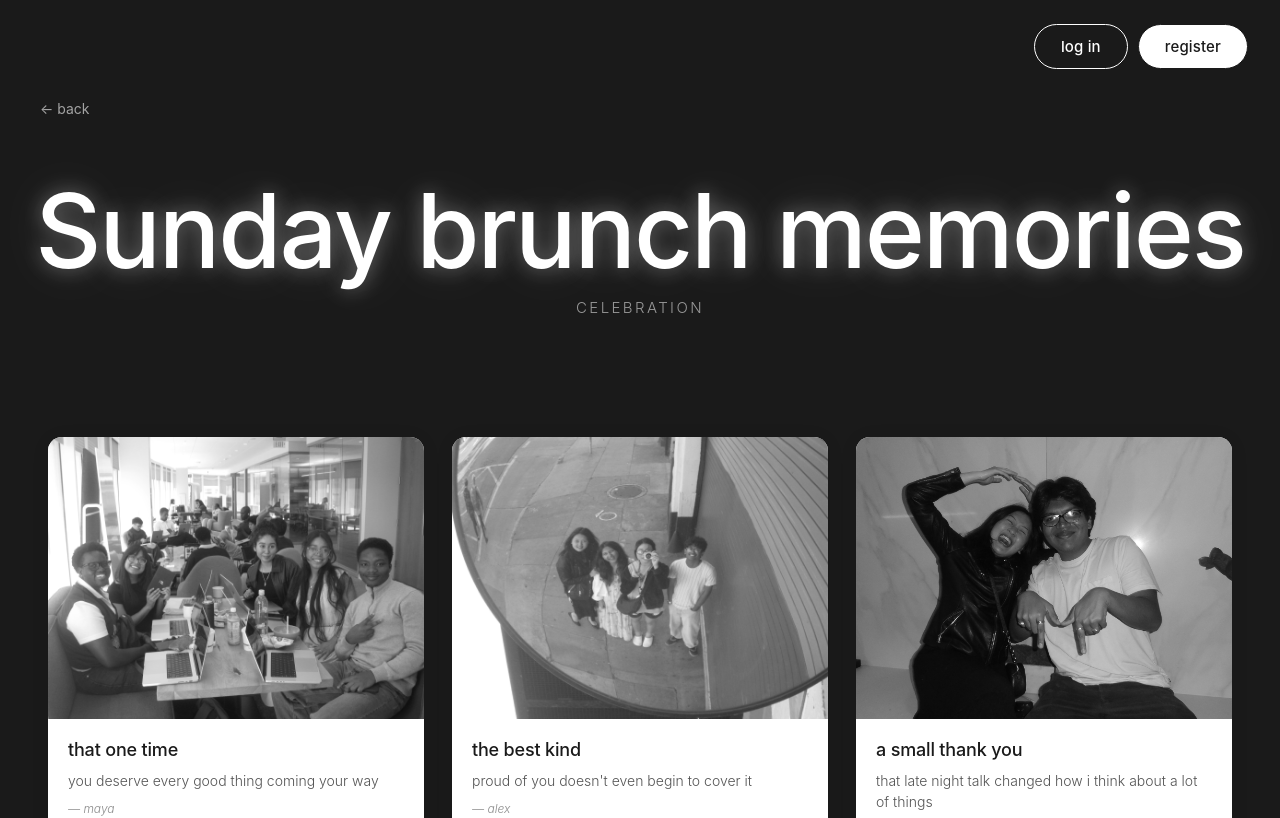
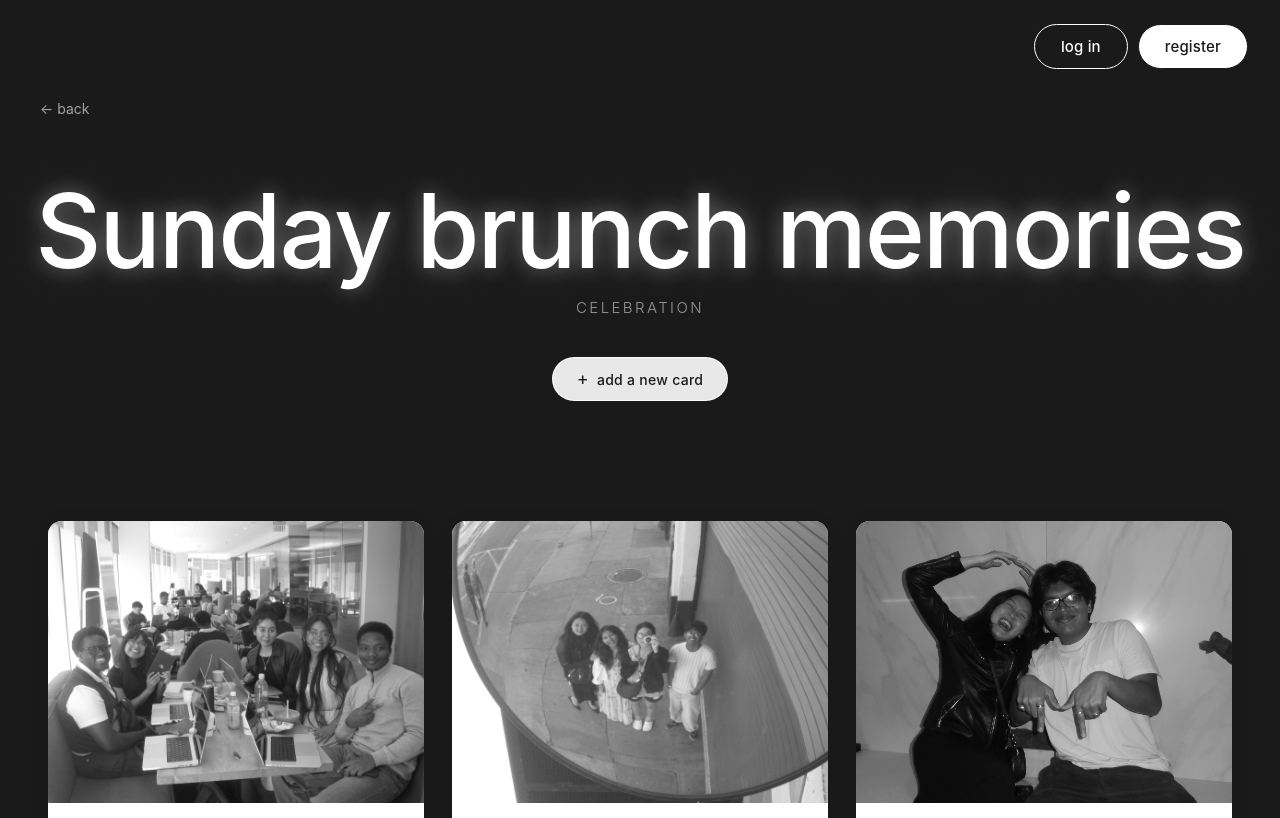
Before and after one commit to VanKhanhAnny/kudos-board, a React app in the folder frontend/: page /boards/1 in a window 1280 px wide. Shown: the top 818 px of the page. Built offline with nearby package versions, Linux system fonts and the light colour scheme; the HTML template or start-up script is replaced by a standard one.

Commit message:
add buttons for boards and cards

```diff
--- /dev/null
+++ b/frontend/src/components/AddButton.css
@@ -0,0 +1,54 @@
+.add-button {
+  display: inline-flex;
+  align-items: center;
+  gap: 8px;
+  padding: 12px 24px;
+  border-radius: 999px;
+  border: 1px solid transparent;
+  cursor: pointer;
+  font-family: -apple-system, BlinkMacSystemFont, 'SF Pro Text', system-ui, sans-serif;
+  font-size: 14px;
+  font-weight: 500;
+  letter-spacing: 0.02em;
+  transition: all 200ms ease;
+}
+
+.add-button__plus {
+  font-size: 18px;
+  line-height: 1;
+  font-weight: 400;
+}
+
+.add-button--dark {
+  background: #1a1a1a;
+  color: #ffffff !important;
+  border-color: #1a1a1a;
+}
+
+.add-button--dark .add-button__plus,
+.add-button--dark .add-button__label {
+  color: #ffffff !important;
+}
+
+.add-button--dark:hover {
+  background: #000000;
+  transform: translateY(-1px);
+}
+
+.add-button--light {
+  background: rgba(255, 255, 255, 0.9);
+  color: #1a1a1a !important;
+  border-color: rgba(255, 255, 255, 0.9);
+  backdrop-filter: blur(8px);
+  -webkit-backdrop-filter: blur(8px);
+}
+
+.add-button--light .add-button__plus,
+.add-button--light .add-button__label {
+  color: #1a1a1a !important;
+}
+
+.add-button--light:hover {
+  background: #ffffff;
+  transform: translateY(-1px);
+}
--- /dev/null
+++ b/frontend/src/components/AddButton.jsx
@@ -0,0 +1,14 @@
+import './AddButton.css'
+
+export function AddButton({ label, onClick, tone = 'dark' }) {
+  return (
+    <button
+      type="button"
+      className={`add-button add-button--${tone}`}
+      onClick={onClick}
+    >
+      <span className="add-button__plus" aria-hidden="true">+</span>
+      <span className="add-button__label">{label}</span>
+    </button>
+  )
+}
--- a/frontend/src/pages/BoardPage.css
+++ b/frontend/src/pages/BoardPage.css
@@ -56,6 +56,10 @@
   margin: 4px 0 0;
 }
 
+.board-page__cta {
+  margin-top: 28px;
+}
+
 .board-page__cards {
   max-width: 1280px;
   margin: 0 auto;
--- a/frontend/src/pages/BoardPage.jsx
+++ b/frontend/src/pages/BoardPage.jsx
@@ -1,5 +1,6 @@
 import { useState } from 'react'
 import { Link, useParams } from 'react-router-dom'
+import { AddButton } from '../components/AddButton'
 import { CardGrid } from '../components/CardGrid'
 import { Footer } from '../components/Footer'
 import { Header } from '../components/Header'
@@ -49,6 +50,13 @@ export function BoardPage() {
         <p className="board-page__category">
           {CATEGORY_LABEL[board.category] ?? board.category}
         </p>
+        <div className="board-page__cta">
+          <AddButton
+            label="add a new card"
+            tone="light"
+            onClick={() => console.log('open create-card modal')}
+          />
+        </div>
       </section>
       <section className="board-page__cards">
         <CardGrid
--- a/frontend/src/pages/HomePage.jsx
+++ b/frontend/src/pages/HomePage.jsx
@@ -1,5 +1,6 @@
 import { useState } from 'react'
 import { useNavigate } from 'react-router-dom'
+import { AddButton } from '../components/AddButton'
 import { BoardsSection } from '../components/BoardsSection'
 import { CategoryFilter } from '../components/CategoryFilter'
 import { Footer } from '../components/Footer'
@@ -54,6 +55,11 @@ export function HomePage() {
           selectedCategory={selectedCategory}
           onSelectCategory={setSelectedCategory}
         />
+        <AddButton
+          label="add a new board"
+          tone="dark"
+          onClick={() => console.log('open create-board modal')}
+        />
       </div>
       <BoardsSection
         boards={visibleBoards}
```
